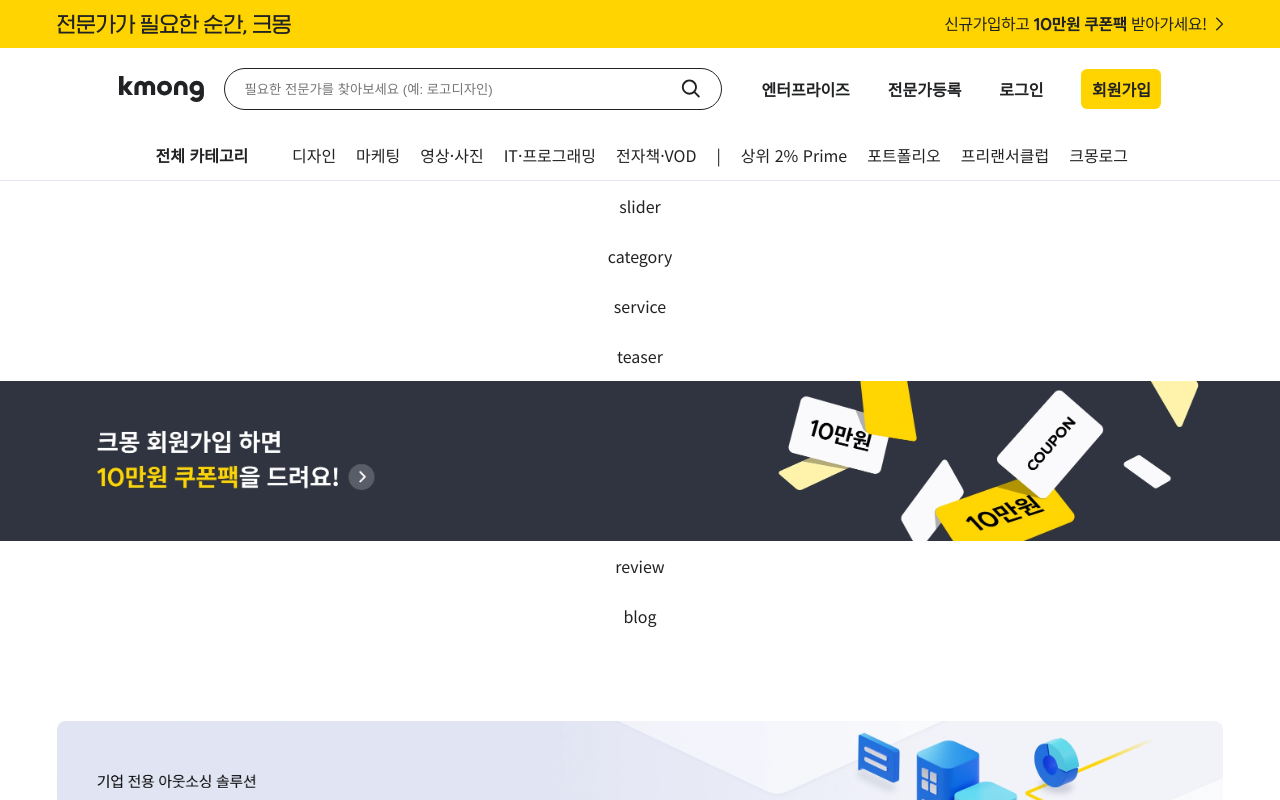
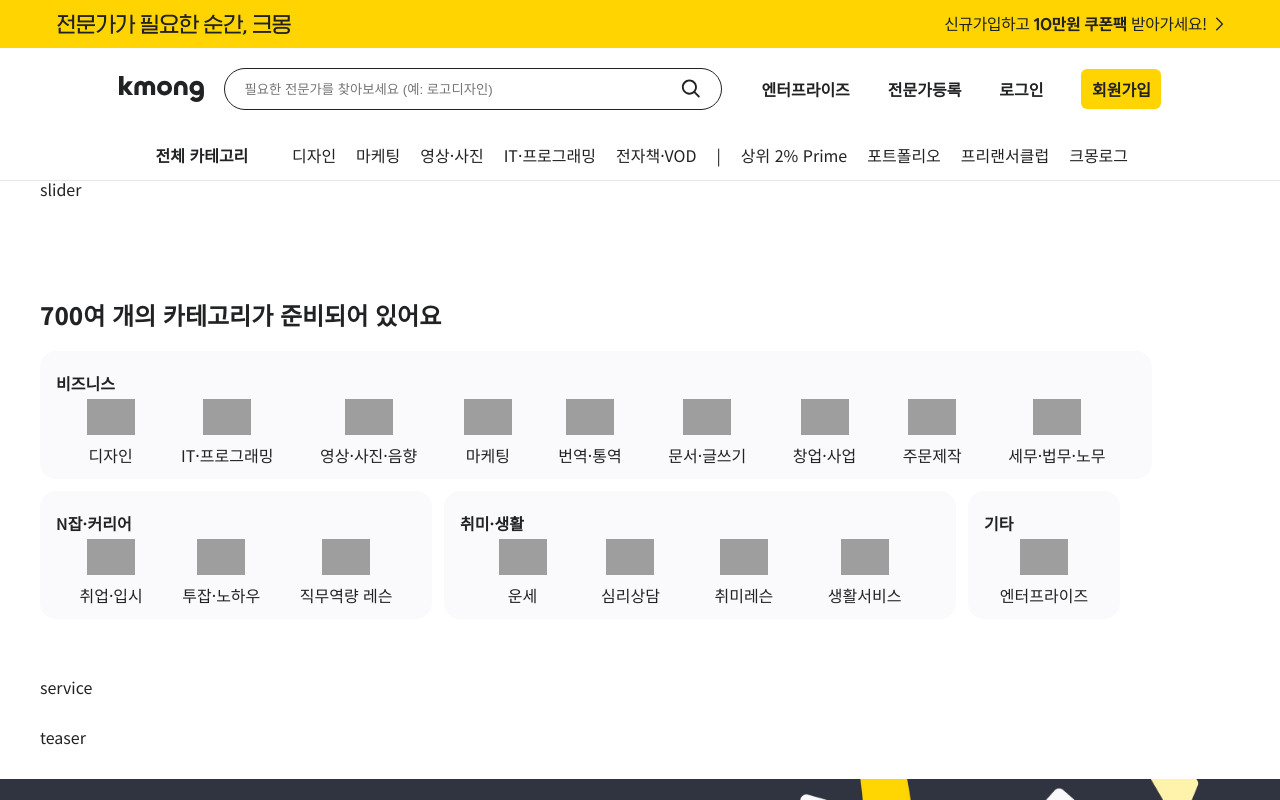
Before and after one commit to jha2ee/kmong-clone-coding, a plain HTML site: page index.html in a window 1280 px wide. Shown: the top 800 px of the page. Drawn offline with nearby package versions, Linux system fonts and the light colour scheme; grey boxes are pictures that could not be loaded.

Commit message:
✨ section-category 추가

```diff
--- a/css/main.css
+++ b/css/main.css
@@ -20,10 +20,22 @@ a {
   color: var(--primary-black);
 }
 
+.semi-title {
+  width: 100%;
+  font-size: 24px;
+  font-weight: 800;
+  line-height: 48px;
+
+}
+
+.hr-line {
+  border-top: 1px solid var(--active-gray);
+}
+
 section {
    min-height: 50px; /*임시*/
-   display: flex;
-   justify-content: center;
+   width: 1200px;
+   margin: 0 auto;
    align-items: center;
 }
 
--- a/css/section.css
+++ b/css/section.css
@@ -15,7 +15,7 @@
   display: flex;
   align-items: center;
   margin-right: 20px;
-  transition: 0.3s
+  transition: 0.3s;
 }
 .section-header .search:hover {
   background-color: rgb(242, 243, 247);
@@ -32,7 +32,7 @@
 }
 
 .section-header .item {
-  width:400px;
+  width: 400px;
   display: flex;
   justify-content: space-between;
   align-items: center;
@@ -41,9 +41,6 @@
 .section-header .item a {
   text-align: center;
   font-weight: 600;
-}
-.section-header .category {
-  border-bottom: 1px solid var(--active-gray);
 }
 
 .section-header .all-category {
@@ -78,3 +75,34 @@
 #signup:active {
   background-color: rgb(184, 138, 3);
 }
+
+.section-category {
+  display: flex;
+  flex-wrap: wrap;
+  gap: 12px;
+  margin-top: 60px;
+  margin-bottom: 60px;
+}
+
+.section-category .box {
+  background-color: #fafafc;
+  border-radius: 16px;
+  padding: 16px;
+}
+
+.section-category .sub-items {
+  display: flex;
+  justify-content: space-evenly;
+  gap: 16px;
+}
+.section-category .sub-item {
+  display: flex;
+  flex-direction: column;
+  gap: 12px;
+  align-items: center;
+  cursor: pointer;
+}
+
+.section-category img {
+  width: 48px;
+}
--- a/index.html
+++ b/index.html
@@ -52,8 +52,11 @@
         </section>
 
     </header>
+    <div class="hr-line"></div>
     <section class="section-slider">slider</section>
-    <section class="section-category">category</section>
+    <section class="section-category">
+        <h2 class="semi-title">700여 개의 카테고리가 준비되어 있어요</h2>
+    </section>
     <section class="section-service">service</section>
     <section class="section-teaser">teaser</section>
     <div class="ad-banner b1">
--- a/js/main.js
+++ b/js/main.js
@@ -7,42 +7,82 @@ function fetchData() {
     .then((jsondata) => {
       setMenu(jsondata.menu);
       setFooter(jsondata.footer);
+      setCategory(jsondata.category);
     });
 }
 
 function setMenu(data) {
-  const menuEl = document.querySelector('.sub-category');
-  data.forEach(i => {
-    const item = document.createElement('div');
+  const menuEl = document.querySelector(".sub-category");
+  data.forEach((i) => {
+    const item = document.createElement("div");
     item.className = "sub-category-item";
     item.textContent = i.title;
     menuEl.appendChild(item);
-
-  })
+  });
 }
 
 function setFooter(data) {
-  const footerEl = document.querySelector('#site-map');
+  const footerEl = document.querySelector("#site-map");
 
-  data.forEach(category  => {
-    const item = document.createElement('div');
+  data.forEach((category) => {
+    const item = document.createElement("div");
     const title = Object.keys(category)[0];
 
     item.className = "item";
     item.textContent = title;
 
     const items = category[title];
-    items.forEach(sub => {
-      const subEl = document.createElement('div');
+    items.forEach((sub) => {
+      const subEl = document.createElement("div");
       subEl.className = "sub-item";
-      const link = document.createElement('a');
+      const link = document.createElement("a");
       link.textContent = sub.title;
       link.href = sub.href;
       subEl.appendChild(link);
       item.appendChild(subEl);
     });
     footerEl.appendChild(item);
-  })
+  });
+}
+
+function setCategory(data) {
+  const sectionEl = document.querySelector(".section-category");
+  console.log(sectionEl);
+  console.log(data);
+
+  data.forEach((i) => {
+    const boxEl = document.createElement("div");
+    const title = Object.keys(i)[0];
+    boxEl.className = "box";
+
+    const titleEl = document.createElement("div");
+    titleEl.innerHTML = title;
+    titleEl.style.fontWeight = 600;
+    titleEl.style.lineHeight = 2;
+    boxEl.appendChild(titleEl);
+
+    const items = i[title];
+    const contentEl = document.createElement("div");
+    contentEl.className = "sub-items";
+    boxEl.style.width = items.length * 120 + "px";
+
+    items.forEach((sub) => {
+      const subEl = document.createElement("div");
+      subEl.className = "sub-item";
+      subEl.addEventListener("click", () => {
+        console.log(sub.title);
+      });
+      const imgEl = document.createElement("img");
+      imgEl.className = "sub-icon";
+      imgEl.src = sub.icon;
+      subEl.append(imgEl);
+      subEl.append(sub.title);
+      contentEl.appendChild(subEl);
+    });
+    boxEl.appendChild(contentEl);
+
+    sectionEl.appendChild(boxEl);
+  });
 }
 
 fetchData();
```
